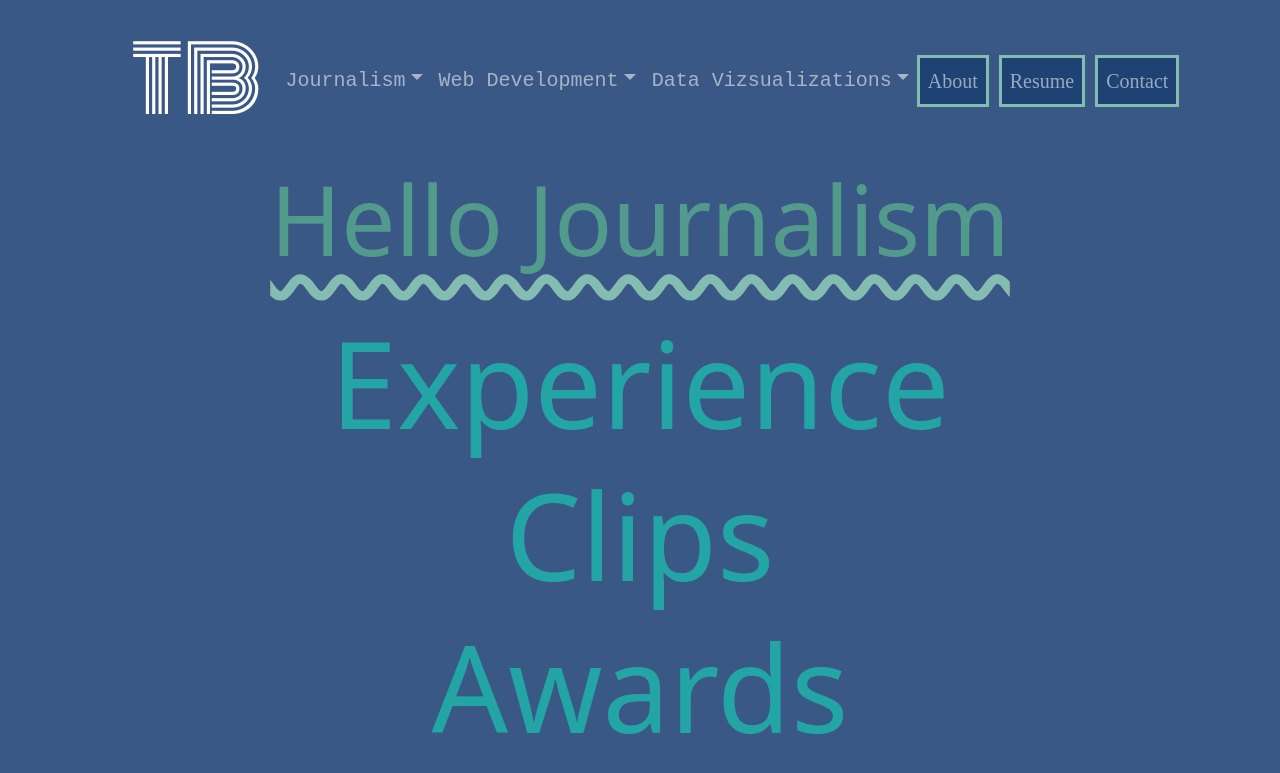
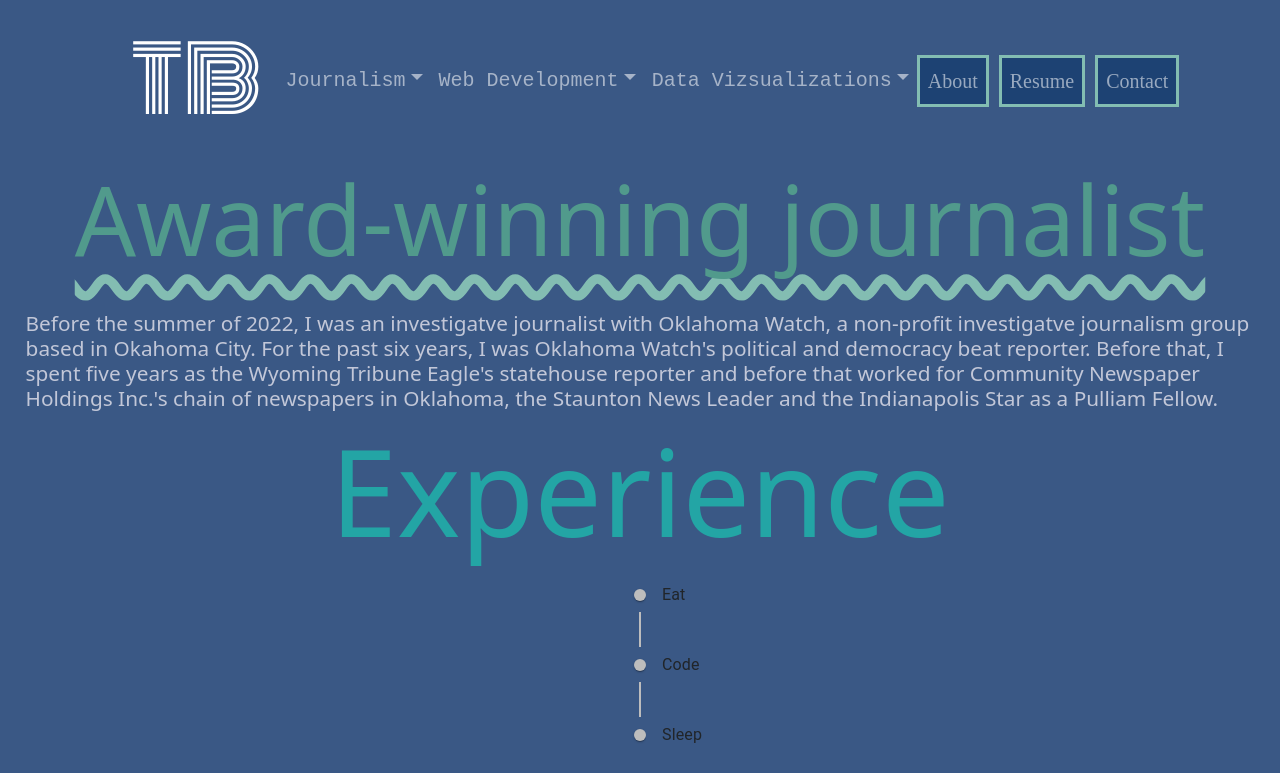
Before and after one commit to tbrown034/My-site, a React (Create React App) app: page /journalism in a window 1280 px wide. Shown: the top 773 px of the page. Built offline with nearby package versions, Linux system fonts and the light colour scheme; a web font is replaced by a local one.

Commit message:
added material ui depend, works with timeline

```diff
--- a/package.json
+++ b/package.json
@@ -3,6 +3,10 @@
   "version": "0.1.0",
   "private": true,
   "dependencies": {
+    "@emotion/react": "^11.10.5",
+    "@emotion/styled": "^11.10.5",
+    "@mui/lab": "^5.0.0-alpha.112",
+    "@mui/material": "^5.11.0",
     "@testing-library/jest-dom": "^5.16.5",
     "@testing-library/react": "^13.4.0",
     "@testing-library/user-event": "^13.5.0",
--- a/src/components/Journalism.js
+++ b/src/components/Journalism.js
@@ -1,9 +1,43 @@
+import * as React from 'react';
+import Timeline from '@mui/lab/Timeline';
+import TimelineItem from '@mui/lab/TimelineItem';
+import TimelineSeparator from '@mui/lab/TimelineSeparator';
+import TimelineConnector from '@mui/lab/TimelineConnector';
+import TimelineContent from '@mui/lab/TimelineContent';
+import TimelineDot from '@mui/lab/TimelineDot';
+
+
+
 const Journalism = () => {
     return (
         <>
-        <h1>Hello Journalism</h1>
+        <h1>Award-winning journalist</h1>
+        <h4>Before the summer of 2022, I was an investigatve journalist with Oklahoma Watch, a non-profit investigatve journalism group based in Okahoma City. For the past six years, I was Oklahoma Watch's political and democracy beat reporter. Before that, I spent five years as the Wyoming Tribune Eagle's statehouse reporter and before that worked for Community Newspaper Holdings Inc.'s chain of newspapers in Oklahoma, the Staunton News Leader and the Indianapolis Star as a Pulliam Fellow.
+</h4>
         <div id="journalismExp">
             <h2>Experience</h2>
+            <Timeline>
+      <TimelineItem>
+        <TimelineSeparator>
+          <TimelineDot />
+          <TimelineConnector />
+        </TimelineSeparator>
+        <TimelineContent>Eat</TimelineContent>
+      </TimelineItem>
+      <TimelineItem>
+        <TimelineSeparator>
+          <TimelineDot />
+          <TimelineConnector />
+        </TimelineSeparator>
+        <TimelineContent>Code</TimelineContent>
+      </TimelineItem>
+      <TimelineItem>
+        <TimelineSeparator>
+          <TimelineDot />
+        </TimelineSeparator>
+        <TimelineContent>Sleep</TimelineContent>
+      </TimelineItem>
+    </Timeline>
         </div>
         <div id="journalismClips">
             <h2>Clips</h2>
```
Also changed, not shown: 1 other file (tests, documents, lock files or other folders).
